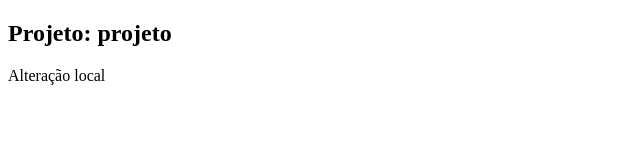
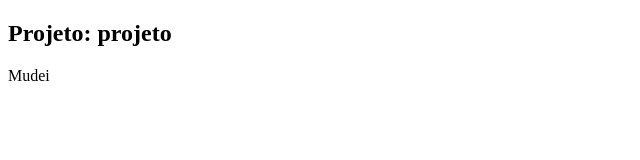
Before and after one commit to JulianaNascSilva/outro-repositorio, a plain HTML site: page index.html in a window 1280 px wide. Shown: the full height of the page, 0-640 px from the left. Drawn offline with Linux system fonts and the light colour scheme.

Commit message:
Minha alter

```diff
--- a/index.html
+++ b/index.html
@@ -7,7 +7,7 @@
   <body>
     <header></header>
     <main><h2>Projeto: projeto</h2></main>
-    <p> Alteração local </p>
+    <p> Mudei </p>
     <footer></footer>
   </body>
 </html>
```
